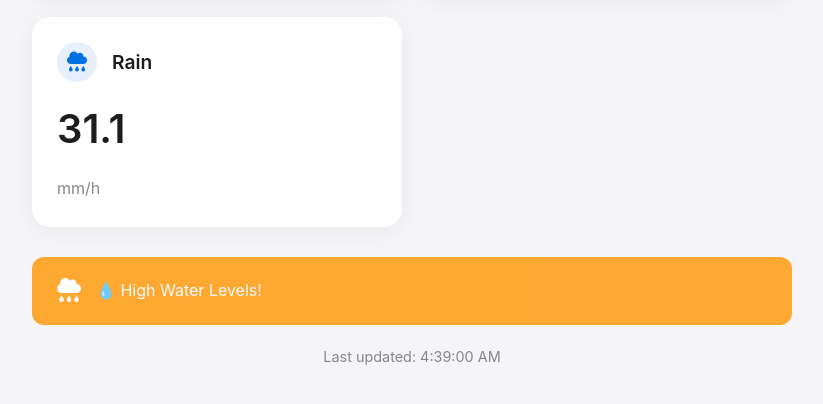
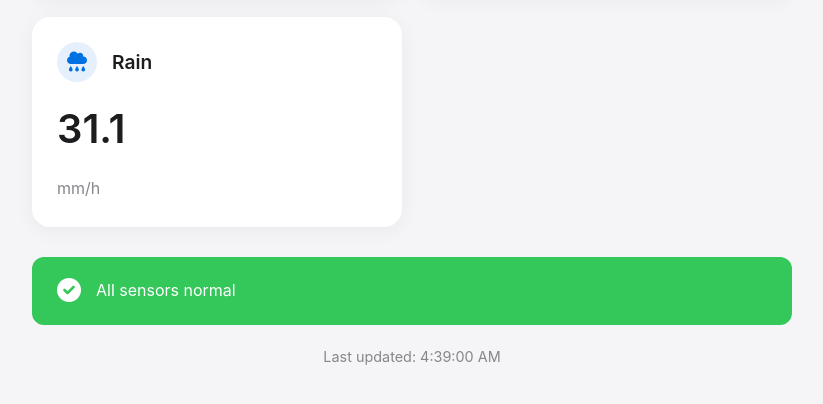
Before and after one commit to PeterVasanthan/iot-dashboard, a plain HTML site: page index.html in a window 1280 px wide. Shown: the part 614-1018 px from the top of the page, without its empty margins (228-1051 px from the left). Drawn offline with Linux system fonts and the light colour scheme.

Commit message:
Update index.html

```diff
--- a/index.html
+++ b/index.html
@@ -301,7 +301,7 @@
         alertType = "danger";
         alertIcon = "exclamation-triangle";
       }
-      else if (vibration > 700) {
+      else if (vibration > 1000) {
         alertMessage += "🔄 Elevated Vibration! ";
         alertType = "warning";
         alertIcon = "chart-line";
@@ -312,7 +312,7 @@
         alertType = "danger";
         alertIcon = "water";
       }
-      else if (waterLevel > 100 || rain > 100) {
+      else if (waterLevel > 1000 || rain > 1000) {
         alertMessage += "💧 High Water Levels! ";
         alertType = "warning";
         alertIcon = "cloud-rain";
```
